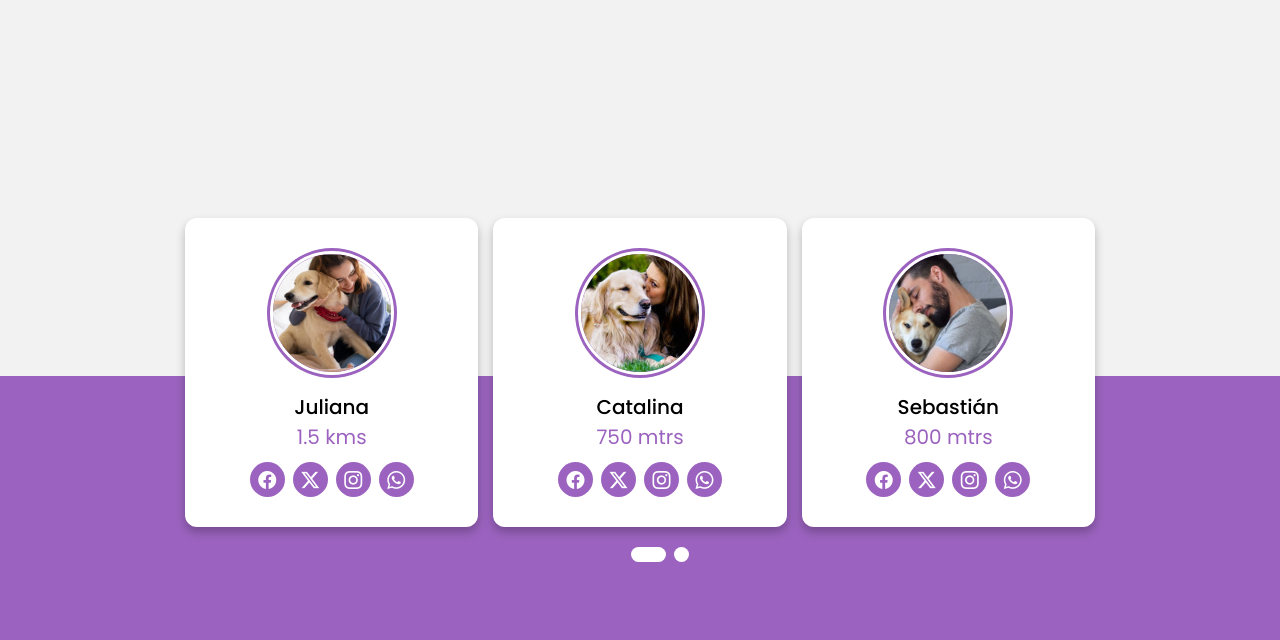
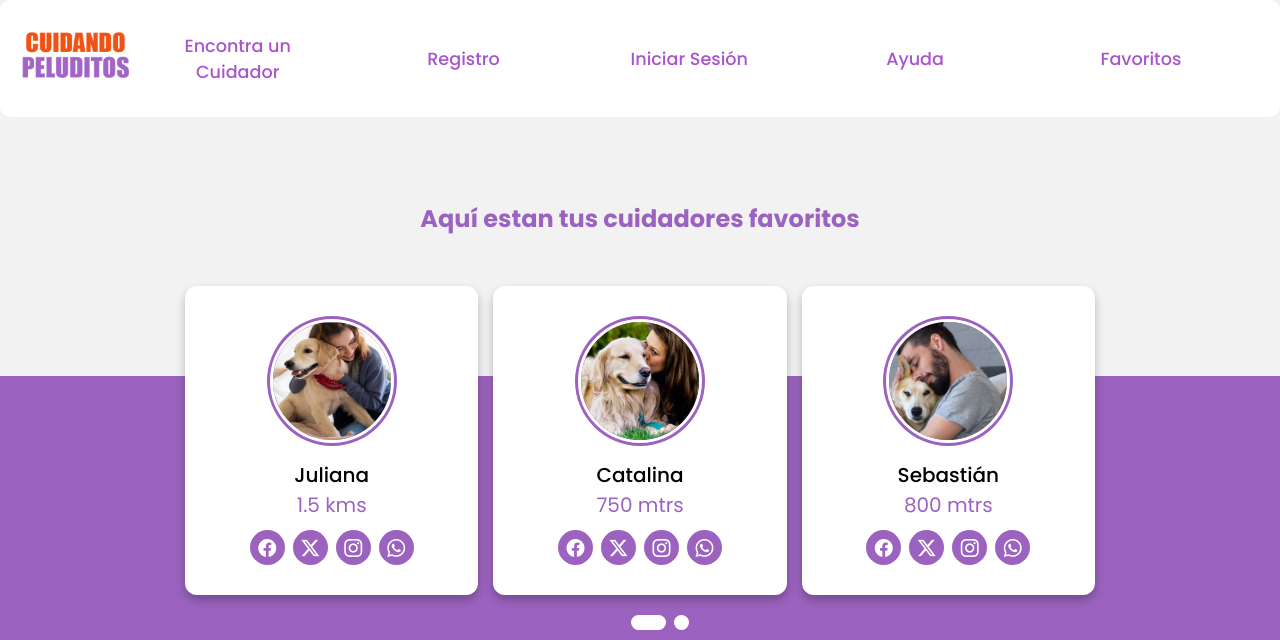
Before and after one commit to MaruValletto/Proyecto_VFinal, a Python web app: template Templates/favoritos.html in a window 1280 px wide. Shown: the top 640 px of the page. Run offline with Jinja, Linux system fonts and the light colour scheme; the template is opened without the code that fills it, so the values that code supplies are empty.

Commit message:
agregue el header en la pag de Favoritos

```diff
--- a/Static/css/fav.css
+++ b/Static/css/fav.css
@@ -5,6 +5,88 @@
   box-sizing: border-box;
   font-family: 'Poppins',sans-serif;
 }
+
+.cont_logoybotones {
+    position: fixed;
+    top: 0;
+    left: 0;
+    width: 100%;
+    background-color: #fff;
+    border-radius: 10px;
+    padding: 10px 20px;
+    z-index: 1000;
+    display: flex;
+    justify-content: space-between;
+    align-items: center;
+
+}
+/* Para que no subraye los hipervinculos*/
+.cont_logoybotones a {
+  text-decoration: none;
+  color: #a954cd; /*Color de los botones header*/
+}
+
+.logo {
+  max-width: 100%;
+  height: 50px;
+  flex: 1;
+
+}
+
+.botones {
+  flex: 1;
+  display: flex;
+  align-items: center;
+  font-size: 1.1em;
+  font-weight: 500;
+}
+
+.buscador,
+.registro,
+.sesion,
+.ayuda,
+.favoritos {
+  flex: 1;
+  border: 1%;
+  margin: 2%;
+  text-align: center;
+  margin-left: 10px;
+
+}
+.buscador:hover{
+  transform: scale(110%) translate(1%, 1%);
+  text-decoration:underline #f25116 2px;
+}
+.registro:hover{
+  transform: scale(110%) translate(1%, 1%);
+  text-decoration:underline #f25116 2px;
+}
+.sesion:hover{
+  transform: scale(110%) translate(1%, 1%);
+  text-decoration:underline #f25116 2px;
+}
+.ayuda:hover{
+  transform: scale(110%) translate(1%, 1%);
+  text-decoration:underline #f25116 2px;
+}
+.favoritos:hover{
+  transform: scale(110%) translate(1%, 1%);
+  text-decoration:underline #f25116 2px;
+}
+
+/*Animación del Logo*/
+.logo:hover{
+  animation: tilt-n-move-shaking 0.5s infinite;
+}
+@keyframes tilt-n-move-shaking {
+  0% {transform: translate(0,0) rotate(0deg);}
+  25% {transform: translate(5px, 5px) rotate(5deg);}
+  50% {transform: translate(0,0) rotate(0deg);}
+  75% {transform: translate(-5px,5px) rotate(-5deg);}
+  100% {transform: translate(0,0) rotate(0deg);}
+}
+
+/*estilos para la parte de las tarjetas de favoritos*/
 body{
   display: flex;
   min-height: 100vh;
@@ -31,6 +113,13 @@ body::before{
   width: 100%;
   overflow: hidden;
   padding: 80px 0;
+}
+/*Texto que esta arriba de las tarjetas de los cuidadores*/
+.container h2{
+  font-size: 1.5em;
+  color: #9B63BF;
+  margin: 50px;
+  text-align: center;
 }
 .container .main-card{
   display: flex;
--- a/Templates/favoritos.html
+++ b/Templates/favoritos.html
@@ -7,12 +7,31 @@
     <!-- Iconos Link -->
     <link rel="stylesheet" href="https://cdn.jsdelivr.net/npm/bootstrap-icons@1.11.3/font/bootstrap-icons.min.css">
     <!-- Link Estilos -->
-    <link rel="stylesheet" href="/fav.css">
+    <link rel="stylesheet" href="/Static/css/fav.css">
     <!-- Favicon -->
     <link rel="icon" href="/Static/img/favicon.ico">
 </head>
 <body>
-    <div class="container">
+<!--header | barra de navegación-->
+ <header>
+  <div class="cont_logoybotones">
+    <div>
+        <img src="/Static/img/Texto Logo.png" alt="Texto logo" class="logo">
+    </div>
+    <div class="botones">
+        <div class="buscador"> <a href="/Templates/buscador.html">Encontra un Cuidador</a></div>
+        <div class="registro"> <a href="/Templates/registro.html">Registro</a></div>
+        <div class="sesion"> <a href="/Templates/registro.html">Iniciar Sesión</a></div>
+        <div class="ayuda"> <a href="/Templates/help.html">Ayuda</a></div>
+        <div class="favoritos"> <a href="/Templates/favoritos.html">Favoritos</a></div>
+    </div>
+  </div>
+ </header>
+<!--llegaría hasta ACÁ-->
+
+<!--tarjetas de Favoritos-->
+<div class="container">
+        <h2>Aquí estan tus cuidadores favoritos</h2>
         <input type="radio" name="dot" id="one">
         <input type="radio" name="dot" id="two">
         <div class="main-card">
```
